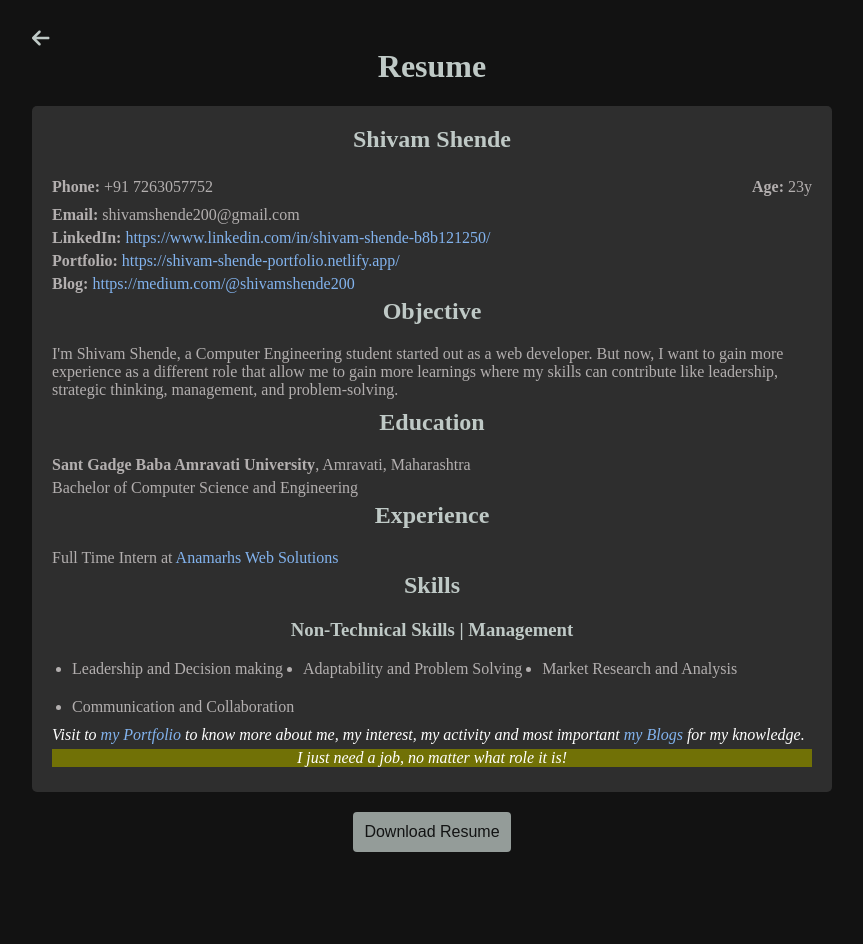
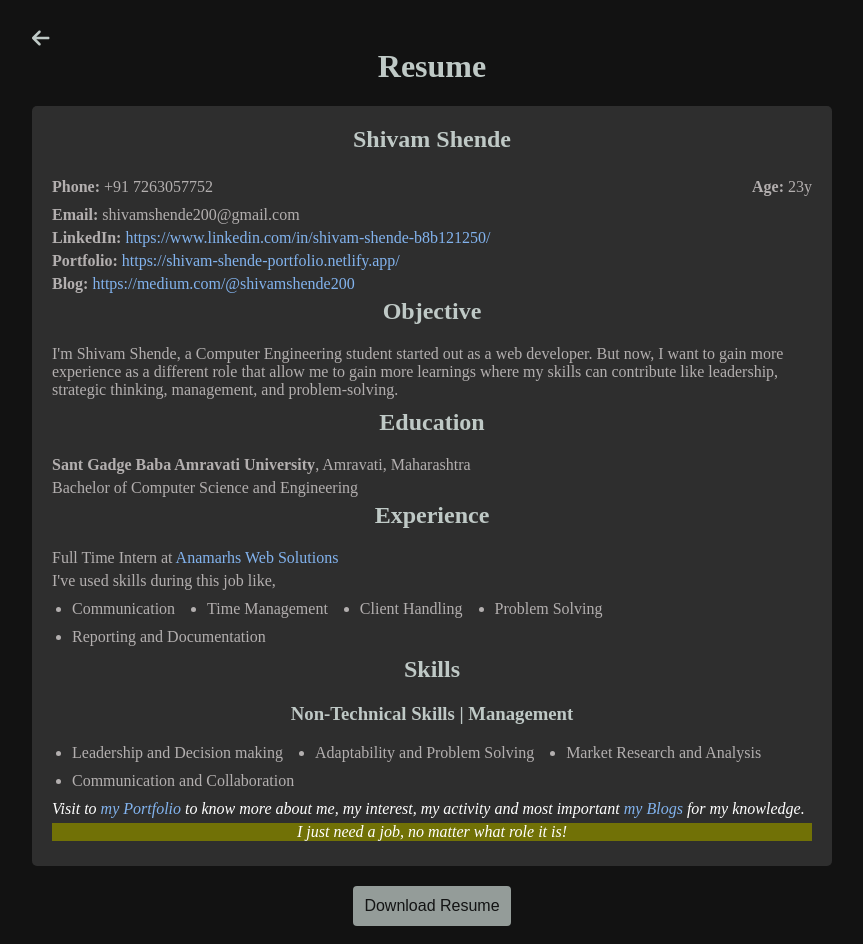
Before and after one commit to shivamshende/my-portfolilo, a React (Vite) app: page /resume in a window 1280 px wide. Shown: the whole page, without its empty margins (208-1071 px from the left). Before the commit the page ends 870 px from the top, so only its background shows below. Built offline with nearby package versions, Linux system fonts and the light colour scheme.

Commit message:
update resume

```diff
--- a/src/components/Resume/Resume.css
+++ b/src/components/Resume/Resume.css
@@ -80,11 +80,15 @@ em {
 }
 
 .horizontal-list {
-  list-style-type: none;
+  list-style-type: style typpe;
   padding: 0;
   display: flex;
-  gap: 20px;
+  gap: 10px;
   flex-wrap: wrap;
+}
+
+.horizontal-list li {
+  margin-right: 22px;
 }
 
 .download-resume {
--- a/src/components/Resume/Resume.jsx
+++ b/src/components/Resume/Resume.jsx
@@ -42,6 +42,16 @@ const Resume = () => {
 
                     <h2>Experience</h2>
                     <p>Full Time Intern at <a href="https://anamarhs.com/" target="_blank">Anamarhs Web Solutions</a></p>
+                    <p>I've used skills during this job like,
+                    <ul className='horizontal-list'>
+                        <li>Communication</li>
+                        <li>Time Management</li>
+                        <li>Client Handling</li>
+                        <li>Problem Solving</li>
+                        <li>Reporting and Documentation</li>
+                    </ul>
+
+                    </p>
 
                     <h2>Skills</h2>
                     <h3>Non-Technical Skills | Management</h3>
```
